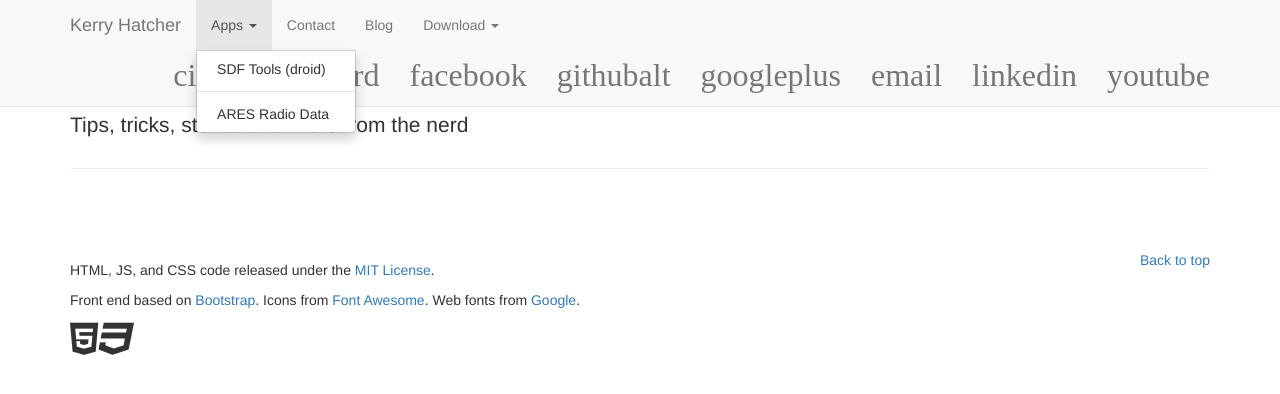
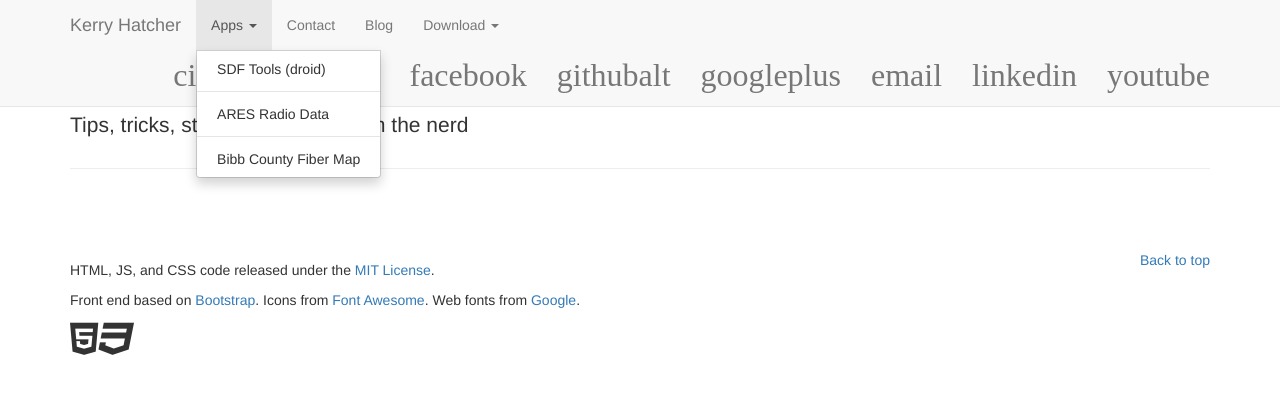
Before and after one commit to kerryhatcher/kerryhatcher.com, a Flask app: page /blog/ in a window 1280 px wide, after a click on "Apps". Shown: the top 394 px of the page. Run offline with Flask 2, Linux system fonts and the light colour scheme; data that the repository does not hold is empty; parts of the project's set-up code (start-up, migrations or seed data) failed here and were passed over; some libraries are stand-ins or nearby versions; some web fonts are replaced.

Commit message:
Added bibb county fiber map

```diff
--- a/personal_site/templates/base.html
+++ b/personal_site/templates/base.html
@@ -31,6 +31,8 @@
                 <li><a href="https://d6k7mw3ruaj06.cloudfront.net/apps/gsdf/sdf-tool.apk">SDF Tools (droid)</a></li>
                 <li class="divider"></li>
                 <li><a href="/radio/">ARES Radio Data</a></li>
+                <li class="divider"></li>
+                  <li><a href="http://fiber.macon.ga.us/">Bibb County Fiber Map</a> </li>
               </ul>
             </li>
             <li>
```
